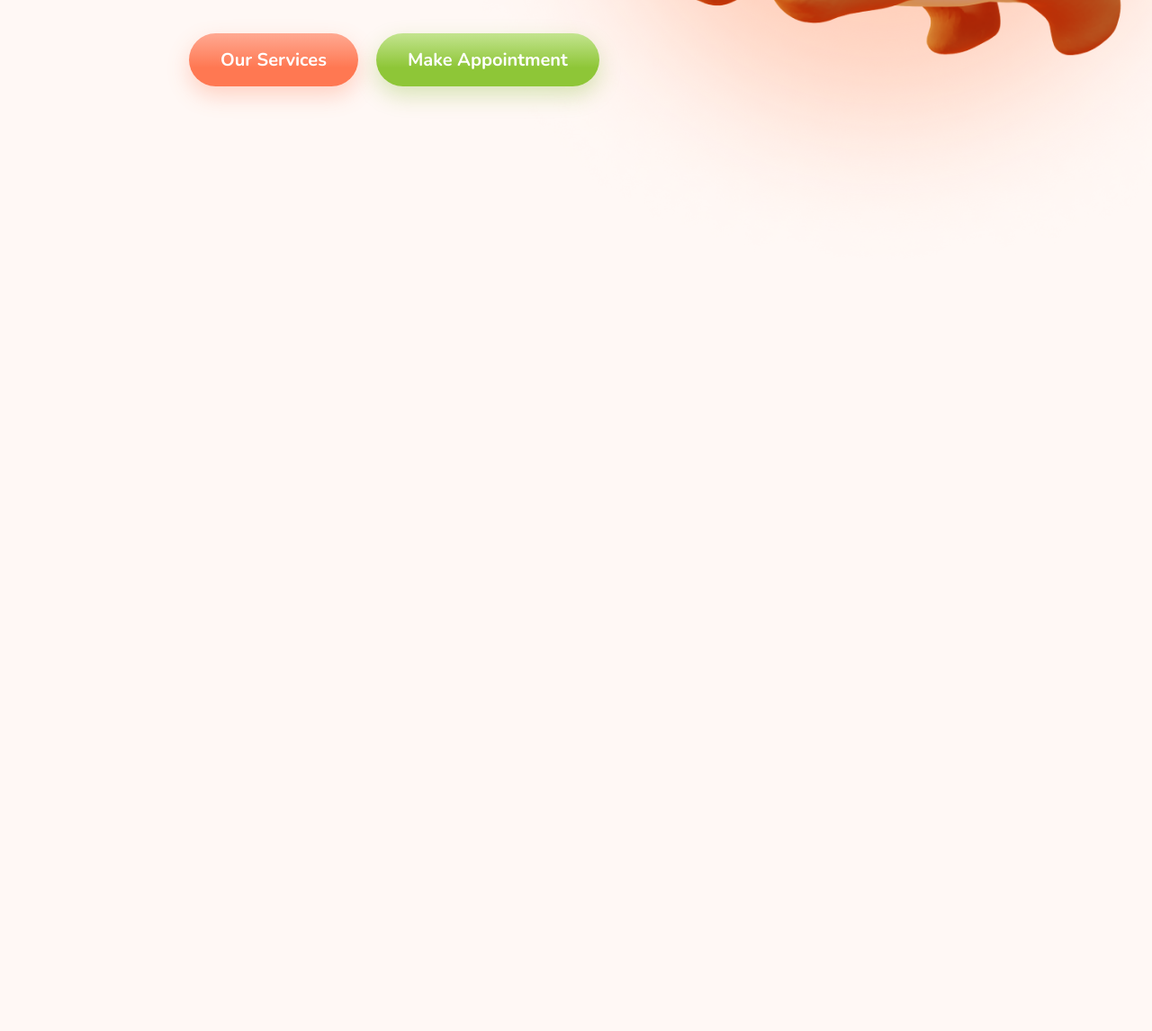
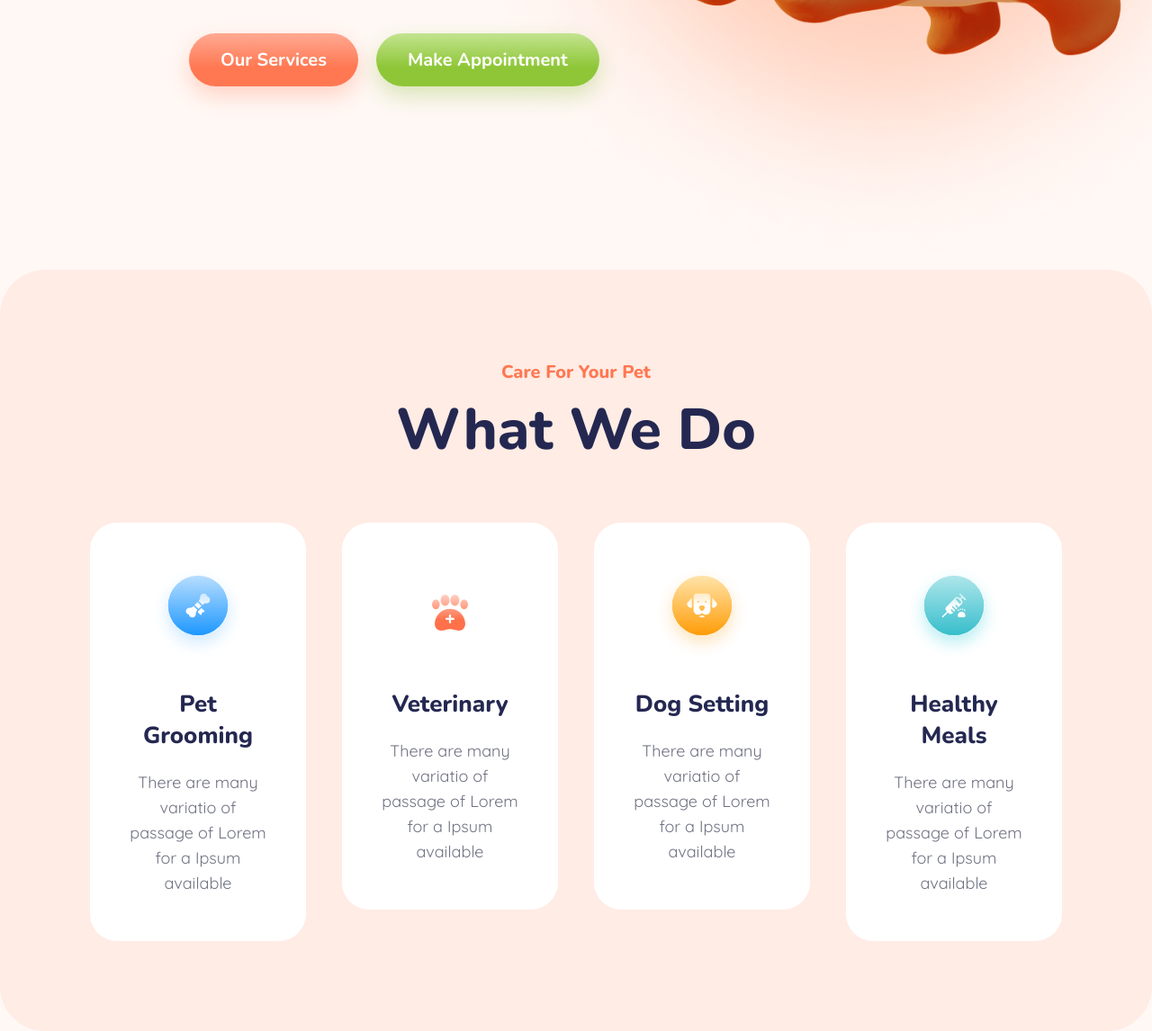
Before and after one commit to xanaxhhdt/landing-doggy, a plain HTML site: page index.html in a window 1280 px wide. Shown: the part 795-1941 px from the top of the page at 90% size. Before the commit the page ends 1095 px from the top, so only its background shows below. Drawn offline with nearby package versions, Linux system fonts and the light colour scheme.

Commit message:
preview section

```diff
--- a/css/style.css
+++ b/css/style.css
@@ -92,7 +92,7 @@ body {
    opacity: 0.8;
 }
 
-/* ---------------------------------  ---------------------------------*/
+/* --------------------------------- page ---------------------------------*/
 
 .page {
    position: relative;
@@ -130,7 +130,7 @@ body {
    transition: var(--transition-animation);
 }
 .page__button:hover {
-   opacity: .8;
+   opacity: 0.8;
 }
 .page__button_orange:not(:last-child) {
    margin: 0px 20px 0px 0px;
@@ -152,3 +152,97 @@ body {
    height: 100%;
    object-fit: cover;
 }
+
+/* --------------------------------- preview ---------------------------------*/
+
+.preview {
+}
+.preview__wrapper {
+   background: #ffece4;
+   border-radius: 50px;
+   padding: 100px 100px;
+}
+.preview__body {
+   display: flex;
+   align-items: center;
+   justify-content: center;
+   flex-direction: column;
+   margin: 0px 0px 60px 0px;
+}
+.preview__suptitle {
+   font-weight: 800;
+   font-size: 20px;
+   line-height: calc(27 / 20 * 100%);
+   color: #ff7751;
+   margin: 0px 0px 10px 0px;
+}
+.preview__title {
+   font-weight: 800;
+   font-size: 64px;
+   line-height: calc(84 / 64 * 100%);
+   text-align: center;
+
+   color: #242851;
+}
+.preview__row {
+}
+.row {
+}
+.row__cards {
+   display: flex;
+   margin: 0px -20px;
+}
+.row__item {
+   flex: 0 1 25%;
+   padding: 0px 20px;
+}
+.row__card {
+   padding: 50px 40px;
+   background-color: white;
+   border-radius: 30px;
+
+   transition: var(--transition-animation);
+}
+.row__image {
+   display: flex;
+   align-items: center;
+   justify-content: center;
+   margin: 0px 0px 35px 0px;
+}
+.row__image img {
+   border-radius: 100%;
+   width: 100px;
+   height: 100px;
+}
+.row__title {
+   font-weight: 800;
+   font-size: 26px;
+   line-height: calc(35 / 26 * 100%);
+   text-align: center;
+
+   color: #242851;
+
+   margin: 0px 0px 20px 0px;
+
+   transition: var(--transition-animation);
+}
+.row__text {
+   text-align: center;
+   font-family: var(--font-family-Quicksand);
+   font-size: 18px;
+   line-height: 156%;
+
+   transition: var(--transition-animation);
+}
+
+.row__card:hover {
+   background-color: #ff8b6b;
+}
+
+.row__card:hover .row__text {
+   color: white;
+}
+
+.row__card:hover .row__title {
+   color: white;
+}
--- a/index.html
+++ b/index.html
@@ -56,6 +56,84 @@
                   <img src="img/image-1/doggylanding.png" alt="logo" class="page__img">
                </div>
             </section>
+            <section class="preview">
+               <div class="container">
+                  <div class="preview__wrapper">
+                     <div class="preview__body">
+                        <h3 class="preview__suptitle">
+                           Care For Your Pet
+                        </h3>
+                        <h2 class="preview__title">
+                           What We Do
+                        </h2>
+                     </div>
+                     <div class="preview__row row">
+                        <div class="row__cards">
+                           <div class="row__item">
+                              <div class="row__card">
+                                 <div class="row__image">
+                                    <img src="img/image-2/wtat-we-do-1.svg" alt="icon">
+                                 </div>
+                                 <h2 class="row__title">
+                                    Pet Grooming
+                                 </h2>
+                                 <div class="row__text">
+                                    <p>
+                                       There are many variatio of passage of Lorem for a Ipsum available
+                                    </p>
+                                 </div>
+                              </div>
+                           </div>
+                           <div class="row__item">
+                              <div class="row__card">
+                                 <div class="row__image">
+                                    <img src="img/image-2/wtat-we-do-2.svg" alt="icon">
+                                 </div>
+                                 <h2 class="row__title">
+                                    Veterinary
+                                 </h2>
+                                 <div class="row__text">
+                                    <p>
+                                       There are many variatio of passage of Lorem for a Ipsum available
+                                    </p>
+                                 </div>
+                              </div>
+                           </div>
+                           <div class="row__item">
+                              <div class="row__card">
+                                 <div class="row__image">
+                                    <img src="img/image-2/wtat-we-do-3.svg" alt="icon">
+                                 </div>
+                                 <h2 class="row__title">
+                                    Dog Setting
+                                 </h2>
+                                 <div class="row__text">
+                                    <p>
+                                       There are many variatio of passage of Lorem for a Ipsum available
+                                    </p>
+                                 </div>
+                              </div>
+                           </div>
+                           <div class="row__item">
+                              <div class="row__card">
+                                 <div class="row__image">
+                                    <img src="img/image-2/wtat-we-do-4.svg" alt="icon">
+                                 </div>
+                                 <h2 class="row__title">
+                                    Healthy Meals
+                                 </h2>
+                                 <div class="row__text">
+                                    <p>
+                                       There are many variatio of passage of Lorem for a Ipsum available
+                                    </p>
+                                 </div>
+                              </div>
+                           </div>
+                        </div>
+                     </div>
+                  </div>
+               </div>
+            </section>
          </main>
          <footer class="footer"></footer>
       </div>
```
Also changed, not shown: img/image-2/wtat-we-do-1.svg (added), img/image-2/wtat-we-do-2.svg (added), img/image-2/wtat-we-do-3.svg (added), img/image-2/wtat-we-do-4.svg (added).
